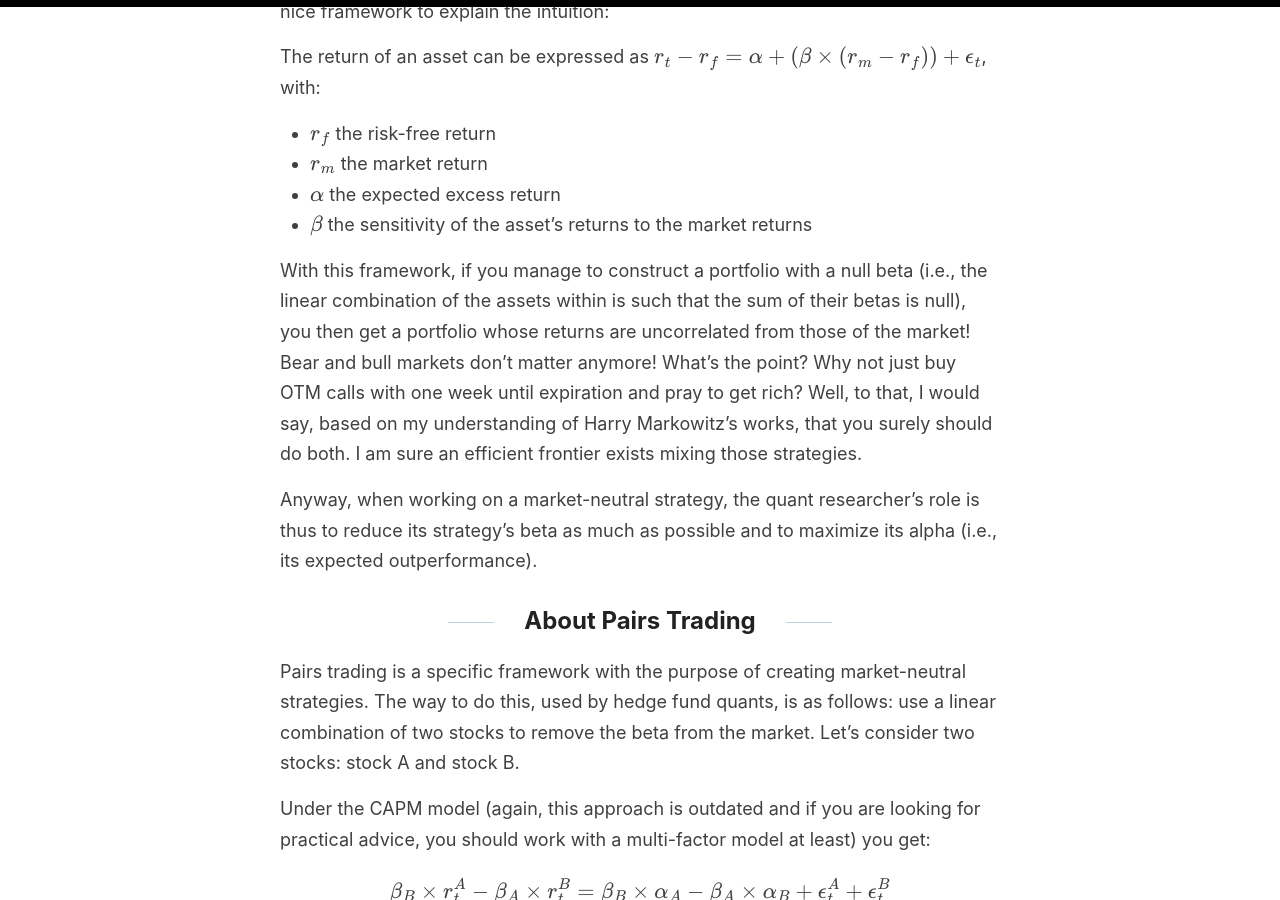
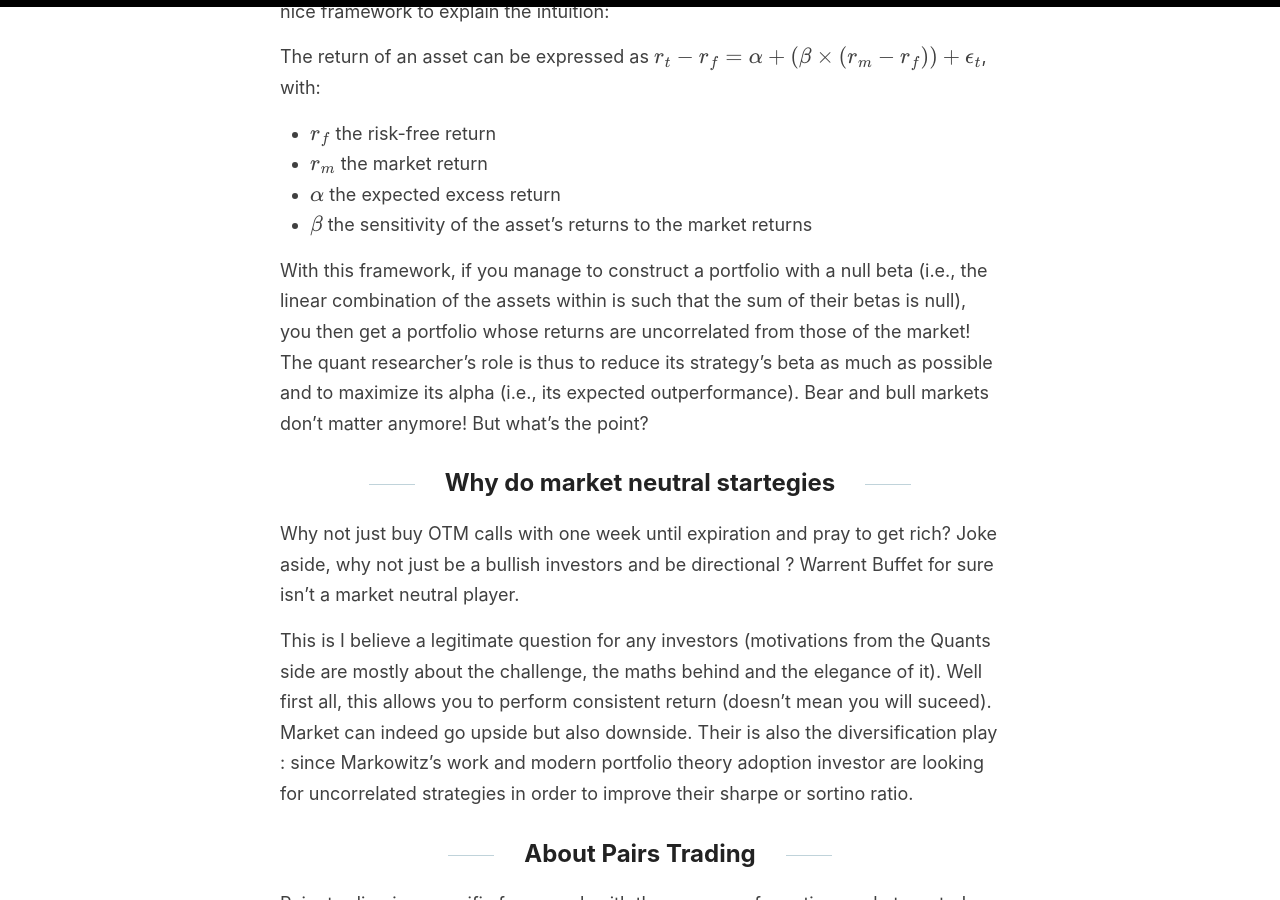
Before and after one commit to Zaltarba/blog, a Jekyll site: the page built from _posts/2024-06-22-PairsTrading-1.md, in a window 1280 px wide and 900 px high, scrolled down 740 px. Built offline with Jekyll 4.4.1, drawn with Linux system fonts in a browser that asks for light colours; formulas are drawn with MathJax 3.

Commit message:
Update 2024-06-22-PairsTrading-1.md

```diff
--- a/_posts/2024-06-22-PairsTrading-1.md
+++ b/_posts/2024-06-22-PairsTrading-1.md
@@ -19,9 +19,13 @@ The return of an asset can be expressed as $r_t - r_f = \alpha + (\beta \times (
 - $\alpha$ the expected excess return
 - $\beta$ the sensitivity of the asset's returns to the market returns
 
-With this framework, if you manage to construct a portfolio with a null beta (i.e., the linear combination of the assets within is such that the sum of their betas is null), you then get a portfolio whose returns are uncorrelated from those of the market! Bear and bull markets don't matter anymore! What's the point? Why not just buy OTM calls with one week until expiration and pray to get rich? Well, to that, I would say, based on my understanding of Harry Markowitz's works, that you surely should do both. I am sure an efficient frontier exists mixing those strategies.
+With this framework, if you manage to construct a portfolio with a null beta (i.e., the linear combination of the assets within is such that the sum of their betas is null), you then get a portfolio whose returns are uncorrelated from those of the market! The quant researcher's role is thus to reduce its strategy's beta as much as possible and to maximize its alpha (i.e., its expected outperformance). Bear and bull markets don't matter anymore! But what's the point?
 
-Anyway, when working on a market-neutral strategy, the quant researcher's role is thus to reduce its strategy's beta as much as possible and to maximize its alpha (i.e., its expected outperformance).
+## Why do market neutral startegies
+
+Why not just buy OTM calls with one week until expiration and pray to get rich? Joke aside, why not just be a bullish investors and be directional ? Warrent Buffet for sure isn't a market neutral player.
+
+This is I believe a legitimate question for any investors (motivations from the Quants side are mostly about the challenge, the maths behind and the elegance of it). Well first all, this allows you to perform consistent return (doesn't mean you will suceed). Market can indeed go upside but also downside. Their is also the diversification play : since Markowitz's work and modern portfolio theory adoption investor are looking for uncorrelated strategies in order to improve their sharpe or sortino ratio.
 
 ## About Pairs Trading
 
```
